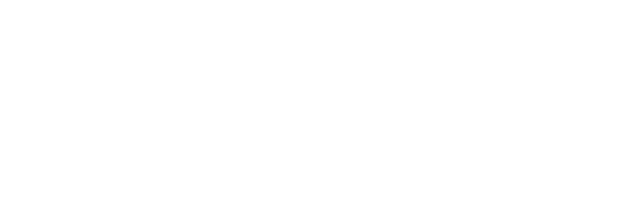
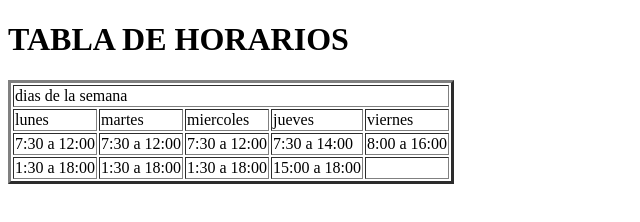
Before and after one commit to rifffel/pruebadegithub, a plain HTML site: page paginas/horarios.html in a window 1280 px wide. Shown: the whole page, without its empty margins (0-640 px from the left). Drawn offline with Linux system fonts and the light colour scheme.

Commit message:
hice la tarea3

```diff
--- a/paginas/horarios.html
+++ b/paginas/horarios.html
@@ -3,9 +3,35 @@
 <head>
     <meta charset="UTF-8">
     <meta name="viewport" content="width=device-width, initial-scale=1.0">
-    <title>Document</title>
+    <title>horarios</title>
 </head>
 <body>
-
+    <h1>TABLA DE HORARIOS</h1>
+   <table border="3">
+<tr>
+    <td colspan="5">dias de la semana</td>
+</tr>
+<tr>
+    <td>lunes</td>
+    <td>martes</td>
+    <td>miercoles</td>
+    <td>jueves</td>
+    <td>viernes</td>
+</tr>
+<tr>
+    <td>7:30 a 12:00</td>
+    <td>7:30 a 12:00</td>
+    <td>7:30 a 12:00</td>
+    <td>7:30 a 14:00</td>
+    <td>8:00 a 16:00</td>
+</tr>
+<tr>
+    <td>1:30 a 18:00</td>
+    <td>1:30 a 18:00</td>
+    <td>1:30 a 18:00</td>
+    <td>15:00 a 18:00</td>
+    <td></td>
+</tr>
+   </table>
 </body>
 </html>
```
Also changed, not shown: index.html (+0 -24 lines).
